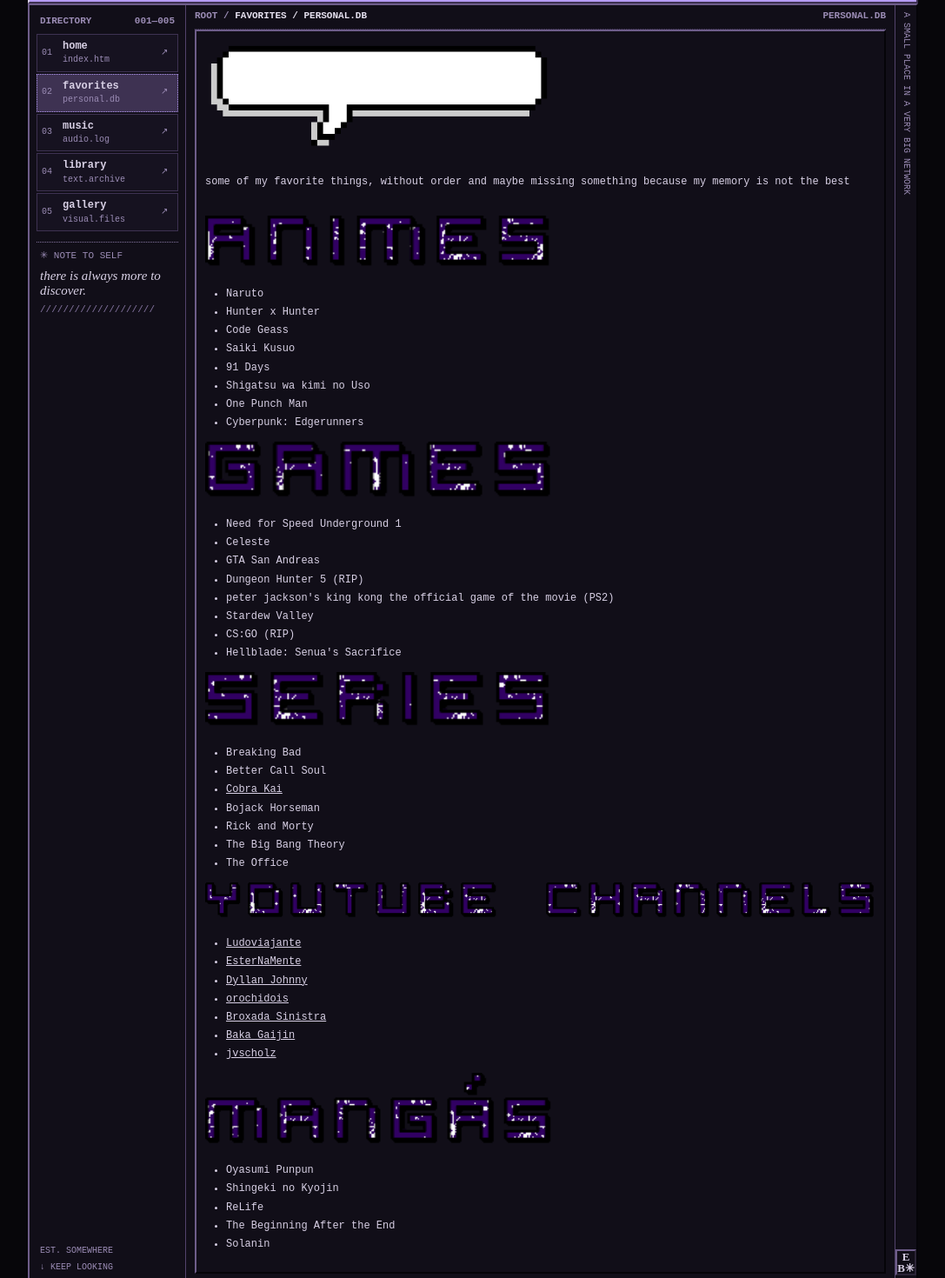
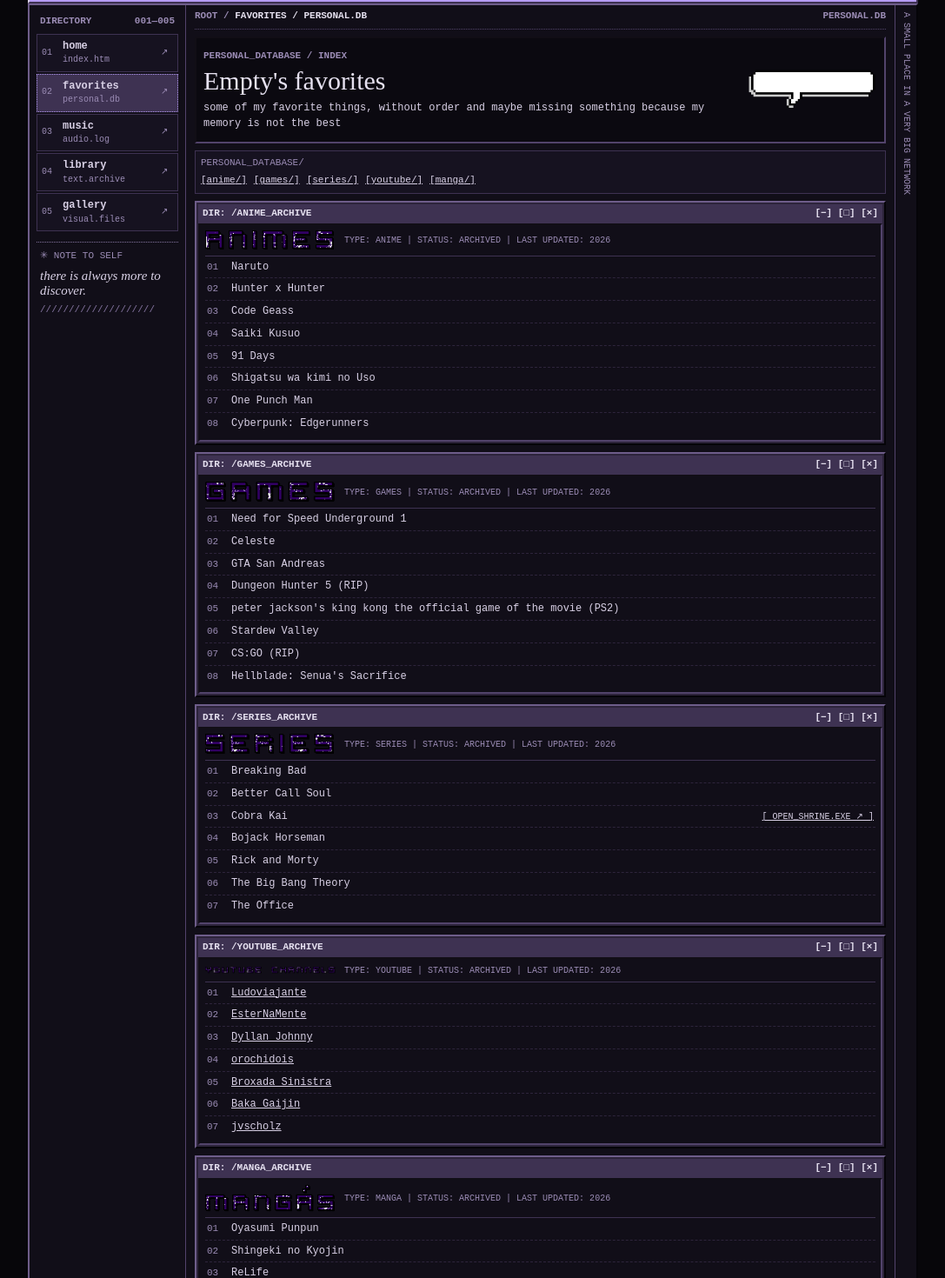
Before and after one commit to Empty7k/empty-blog, a React (Vite) app: page /favorites in a window 1280 px wide. Shown: the part 121-1591 px from the top of the page at 87% size, without its empty margins (96-1183 px from the left). Built offline with nearby package versions, Linux system fonts and the light colour scheme.

Commit message:
Organize favorites as a personal archive

```diff
--- /dev/null
+++ b/src/pages/Favorites.css
@@ -0,0 +1,26 @@
+.favorites-archive { padding: 8px 0; }
+.favorites-intro { display: flex; justify-content: space-between; align-items: center; gap: 10px; padding: 8px; border: 2px inset #52436b; background: #0b0910; }
+.favorites-intro h1 { margin: 3px 0 6px; font: normal 30px/1.1 'Times New Roman', serif; }
+.favorites-intro p { margin: 4px 0; line-height: 1.5; }
+.favorites-intro .favorites-path { color: #9b8cb5; font-size: 11px; font-weight: bold; }
+.favorites-intro img { width: 150px; max-width: 35%; height: auto; }
+.favorites-index { display: flex; flex-wrap: wrap; align-items: center; gap: 4px 8px; margin: 8px 0; padding: 6px; border: 1px solid #3e3252; background: #161220; font-size: 11px; }
+.favorites-index span { width: 100%; color: #9b8cb5; }
+.favorites-index a { color: #d8d0e5; }
+.favorites-directories { display: grid; gap: 8px; }
+.favorites-directory { min-width: 0; padding: 2px; border: 2px solid; border-color: #6e5d8a #050408 #050408 #6e5d8a; background: #2d243b; scroll-margin-top: 8px; }
+.favorites-titlebar { display: flex; justify-content: space-between; align-items: center; gap: 6px; min-height: 22px; padding: 2px 5px; background: #3e3252; color: #e6e1f0; font-size: 11px; font-weight: bold; }
+.favorites-titlebar h2 { margin: 0; color: inherit; font: inherit; overflow-wrap: anywhere; }
+.favorites-titlebar > span { flex-shrink: 0; }
+.favorites-directory-body { padding: 6px; border: 2px inset #52436b; background: #110e18; }
+.favorites-directory-header { display: flex; align-items: center; flex-wrap: wrap; gap: 4px 10px; padding-bottom: 5px; border-bottom: 1px solid #3e3252; }
+.favorites-directory-header img { width: auto; max-width: 150px; max-height: 36px; object-fit: contain; object-position: left center; }
+.favorites-directory-header p { margin: 0; color: #9b8cb5; font-size: 10px; line-height: 1.5; }
+.favorites-entries { margin: 0; padding: 0; list-style: none; }
+.favorites-entries li { display: flex; align-items: baseline; gap: 8px; min-width: 0; padding: 4px 2px; border-bottom: 1px dashed #2d243b; line-height: 1.4; }
+.favorites-entries li:last-child { border-bottom: 0; }
+.favorites-entry-number { flex: 0 0 20px; color: #9b8cb5; font-size: 11px; }
+.favorites-entry-name { min-width: 0; overflow-wrap: anywhere; }
+.favorites-open { margin-left: auto; flex-shrink: 0; font-size: 10px; }
+.favorites-sr-only { position: absolute; width: 1px; height: 1px; padding: 0; margin: -1px; overflow: hidden; clip: rect(0, 0, 0, 0); white-space: nowrap; border: 0; }
+@media (max-width: 500px) { .favorites-intro { align-items: flex-start; }.favorites-intro img { max-width: 30%; }.favorites-entries li { flex-wrap: wrap; }.favorites-open { margin-left: 28px; } }
--- a/src/pages/Favorites.jsx
+++ b/src/pages/Favorites.jsx
@@ -1,81 +1,115 @@
-import React from 'react';
-import { useEffect } from 'react';
+import React, { useEffect } from 'react';
+import { Link } from 'react-router-dom';
 import HeaderGif from '../images/favorites-speech-bubble.gif';
 import Animes from '../images/animes.gif';
 import Games from '../images/games.gif';
 import Series from '../images/series.gif';
 import Youtube from '../images/youtube.gif';
 import Manga from '../images/manga.gif';
+import './Favorites.css';
+
+const directories = [
+  {
+    id: 'anime', label: 'ANIME', image: Animes, alt: 'Animes',
+    entries: [
+      { name: 'Naruto' }, { name: 'Hunter x Hunter' }, { name: 'Code Geass' },
+      { name: 'Saiki Kusuo' }, { name: '91 Days' }, { name: 'Shigatsu wa kimi no Uso' },
+      { name: 'One Punch Man' }, { name: 'Cyberpunk: Edgerunners' },
+    ],
+  },
+  {
+    id: 'games', label: 'GAMES', image: Games, alt: 'Games',
+    entries: [
+      { name: 'Need for Speed Underground 1' }, { name: 'Celeste' }, { name: 'GTA San Andreas' },
+      { name: 'Dungeon Hunter 5 (RIP)' }, { name: "peter jackson's king kong the official game of the movie (PS2)" },
+      { name: 'Stardew Valley' }, { name: 'CS:GO (RIP)' }, { name: "Hellblade: Senua's Sacrifice" },
+    ],
+  },
+  {
+    id: 'series', label: 'SERIES', image: Series, alt: 'Series',
+    entries: [
+      { name: 'Breaking Bad' }, { name: 'Better Call Soul' }, { name: 'Cobra Kai', route: '/cobrakai' },
+      { name: 'Bojack Horseman' }, { name: 'Rick and Morty' }, { name: 'The Big Bang Theory' }, { name: 'The Office' },
+    ],
+  },
+  {
+    id: 'youtube', label: 'YOUTUBE', image: Youtube, alt: 'youtubes',
+    entries: [
+      { name: 'Ludoviajante', href: 'https://www.youtube.com/@ludoviajante' },
+      { name: 'EsterNaMente', href: 'https://www.youtube.com/@esternamente' },
+      { name: 'Dyllan Johnny', href: 'https://www.youtube.com/@dyllanjohnny' },
+      { name: 'orochidois', href: 'https://www.youtube.com/@orochidois1692' },
+      { name: 'Broxada Sinistra', href: 'https://www.youtube.com/@BroxadaSinistra' },
+      { name: 'Baka Gaijin', href: 'https://www.youtube.com/@BakaGaijinn' },
+      { name: 'jvscholz', href: 'https://www.youtube.com/@jvscholz/videos' },
+    ],
+  },
+  {
+    id: 'manga', label: 'MANGA', image: Manga, alt: 'manga',
+    entries: [
+      { name: 'Oyasumi Punpun' }, { name: 'Shingeki no Kyojin' }, { name: 'ReLife' },
+      { name: 'The Beginning After the End' }, { name: 'Solanin' },
+    ],
+  },
+];
+
+function Directory({ directory }) {
+  return (
+    <section className="favorites-directory" id={directory.id} aria-labelledby={`${directory.id}-title`}>
+      <div className="favorites-titlebar">
+        <h2 id={`${directory.id}-title`}>DIR: /{directory.label}_ARCHIVE</h2>
+        <span aria-hidden="true">[−] [□] [×]</span>
+      </div>
+      <div className="favorites-directory-body">
+        <div className="favorites-directory-header">
+          <img src={directory.image} alt={directory.alt} />
+          <p>TYPE: {directory.label} <span>|</span> STATUS: ARCHIVED <span>|</span> LAST UPDATED: 2026</p>
+        </div>
+        <ul className="favorites-entries">
+          {directory.entries.map((entry, index) => (
+            <li key={entry.name}>
+              <span className="favorites-entry-number" aria-hidden="true">{String(index + 1).padStart(2, '0')}</span>
+              <span className="favorites-entry-name">
+                {entry.href ? <a href={entry.href} target="_blank" rel="noopener noreferrer">{entry.name}</a> : entry.name}
+              </span>
+              {entry.route && <Link className="favorites-open" to={entry.route}>[ OPEN_SHRINE.EXE ↗ ]<span className="favorites-sr-only"> Cobra Kai</span></Link>}
+            </li>
+          ))}
+        </ul>
+      </div>
+    </section>
+  );
+}
 
 function Favorites() {
   useEffect(() => {
     const favicon = document.querySelector("link[rel='icon']");
-        if (favicon) favicon.href = "images/favicon-lainhaha.ico"; // Caminho do novo favicon
+    if (favicon) favicon.href = 'images/favicon-lainhaha.ico';
   }, []);
 
   useEffect(() => {
     document.title = "Empty's Brain | Favorites";
   }, []);
+
   return (
-        <div id='favorites' className='page-content glass-panel'>
-            <img src={HeaderGif} alt="Header Gif" style={{ width: '400px', height: 'auto' }} />
+    <div id="favorites" className="favorites-archive">
+      <div className="favorites-intro">
+        <div>
+          <p className="favorites-path">PERSONAL_DATABASE / INDEX</p>
+          <h1>Empty's favorites</h1>
           <p>some of my favorite things, without order and maybe missing something because my memory is not the best</p>
-            <br />
-            <img src={Animes} alt="Animes" style={{ width: '400px', height: 'auto' }} />
-            <ul>
-                <li>Naruto</li>
-                <li>Hunter x Hunter</li>
-                <li>Code Geass</li>
-                <li>Saiki Kusuo</li>
-                <li>91 Days</li>
-                <li>Shigatsu wa kimi no Uso</li>
-                <li>One Punch Man</li>
-                <li>Cyberpunk: Edgerunners</li>
-            </ul>
+        </div>
+        <img src={HeaderGif} alt="Header Gif" />
+      </div>
 
-            <img src={Games} alt="Games" style={{ width: '400px', height: 'auto' }} />
-            <ul>
-                <li>Need for Speed Underground 1</li>
-                <li>Celeste</li>
-                <li>GTA San Andreas</li>
-                <li>Dungeon Hunter 5 (RIP)</li>
-                <li>peter jackson's king kong the official game of the movie (PS2)</li>
-                <li>Stardew Valley</li>
-                <li>CS:GO (RIP)</li>
-                <li>Hellblade: Senua's Sacrifice</li>
-            </ul>
+      <nav className="favorites-index" aria-label="Favorites directories">
+        <span>PERSONAL_DATABASE/</span>
+        {directories.map((directory) => <a key={directory.id} href={`#${directory.id}`}>[{directory.id}/]</a>)}
+      </nav>
 
-            <img src={Series} alt="Series" style={{ width: '400px', height: 'auto' }} />
-            <ul>
-                <li>Breaking Bad</li>
-                <li>Better Call Soul</li>
-                <li><a href='/cobrakai'>Cobra Kai</a></li>
-                <li>Bojack Horseman</li>
-                <li>Rick and Morty</li>
-                <li>The Big Bang Theory</li>
-                <li>The Office</li>
-            </ul>
-
-            <img src={Youtube} alt="youtubes" style={{ width: '800px', height: '70px' }} />
-            <ul>
-                <li><a href="https://www.youtube.com/@ludoviajante" target="_blank" rel="noopener noreferrer">Ludoviajante</a></li>
-                <li><a href="https://www.youtube.com/@esternamente" target="_blank" rel="noopener noreferrer">EsterNaMente</a></li>
-                <li><a href="https://www.youtube.com/@dyllanjohnny" target="_blank" rel="noopener noreferrer">Dyllan Johnny</a></li>
-                <li><a href="https://www.youtube.com/@orochidois1692" target="_blank" rel="noopener noreferrer">orochidois</a></li>
-                <li><a href="https://www.youtube.com/@BroxadaSinistra" target="_blank" rel="noopener noreferrer">Broxada Sinistra</a></li>
-                <li><a href="https://www.youtube.com/@BakaGaijinn" target="_blank" rel="noopener noreferrer">Baka Gaijin</a></li>
-                <li><a href="https://www.youtube.com/@jvscholz/videos" target="_blank" rel="noopener noreferrer">jvscholz</a></li>
-            </ul>
-
-            <img src={Manga} alt="manga" style={{ width: '400px', height: 'auto' }} />
-            <ul>
-                <li>Oyasumi Punpun</li>
-                <li>Shingeki no Kyojin</li>
-                <li>ReLife</li>
-                <li>The Beginning After the End</li>
-                <li>Solanin</li>
-            </ul>
-
+      <div className="favorites-directories">
+        {directories.map((directory) => <Directory key={directory.id} directory={directory} />)}
+      </div>
     </div>
   );
 }
```
Lines whose indentation alone changed are shown as unchanged.
